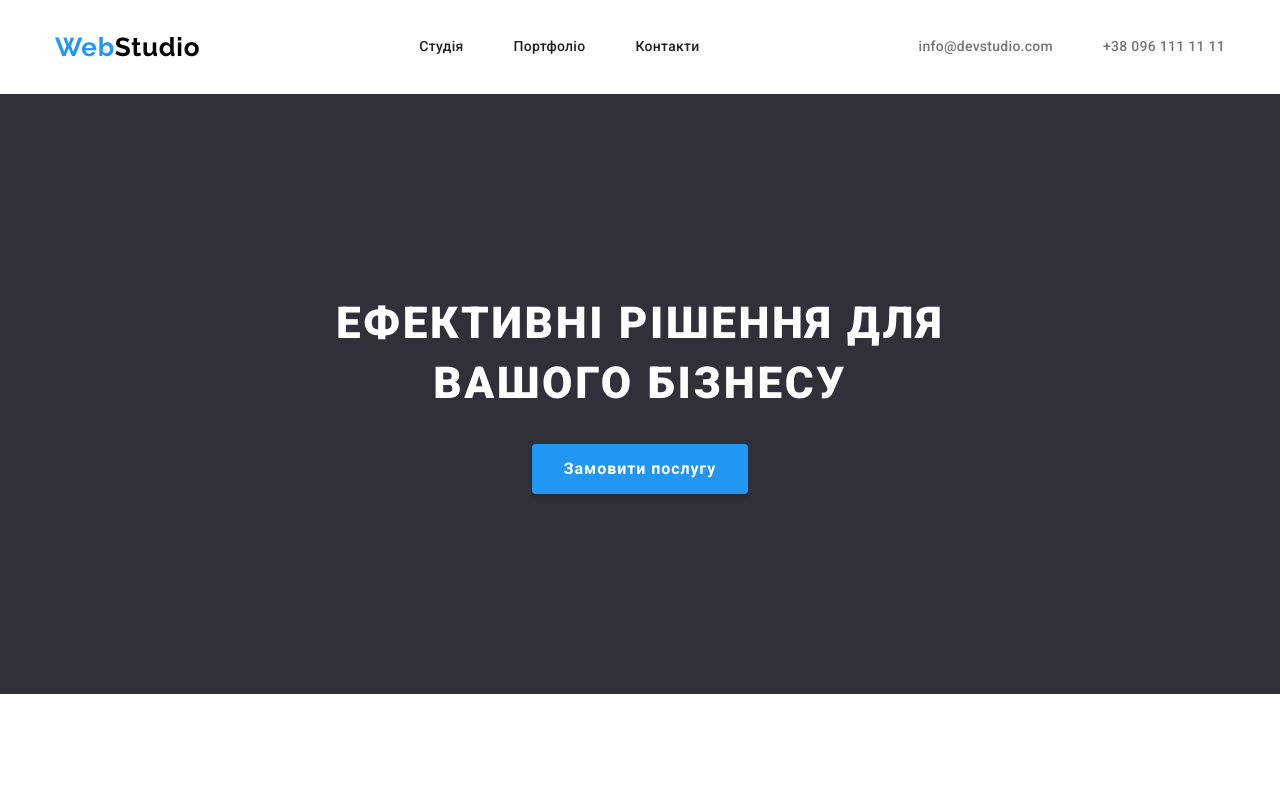
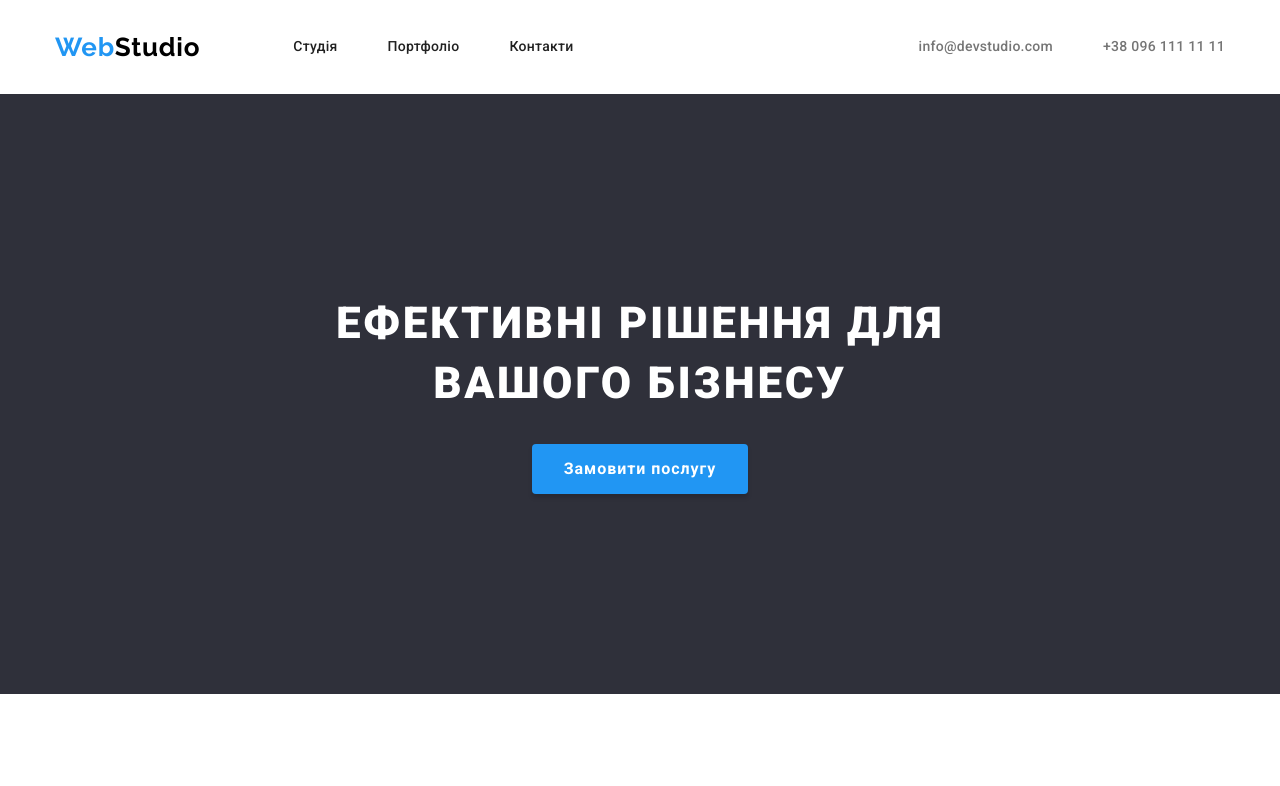
Before and after one commit to alika-bel/websudio-sccs, a plain HTML site: page index.html in a window 1280 px wide. Shown: the top 786 px of the page. Drawn offline with nearby package versions, Linux system fonts and the light colour scheme.

Commit message:
Виправлення помилок

```diff
--- a/src/styles/styles.css
+++ b/src/styles/styles.css
@@ -34,7 +34,7 @@ body {
 }
 .header-container {
   display: flex;
-  justify-content: space-between;
+  gap: 93px;
   align-items: center;
 }
 .logo {
@@ -48,10 +48,14 @@ body {
 .logo-part {
   color: var(--logo-color);
 }
+.nav{
+  flex-grow: 1;
+}
 .nav-list {
   display: flex;
   align-items: center;
   gap: 50px;
+
 }
 .contacts-list {
   display: flex;
@@ -252,7 +256,7 @@ footer {
   height: 38px;
   border-style: none;
 }
-img{
+img {
   display: block;
   width: 100%;
 }
```
